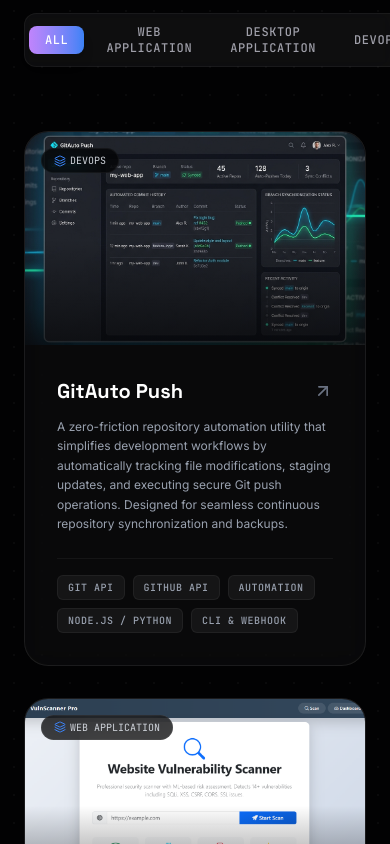
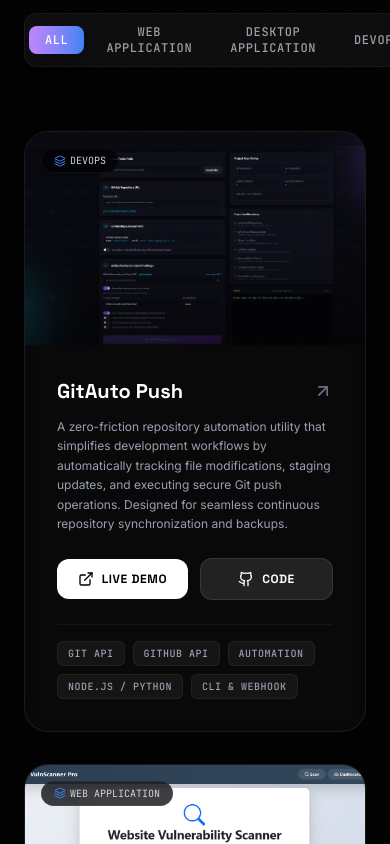
Before and after one commit to CoderKunal02/Portfolio, a React (Vite) app: page / in a window 390 px wide. Shown: the part 3780-4624 px from the top of the page. Built offline with nearby package versions, Linux system fonts and the light colour scheme.

Commit message:
Initial commit via GitAuto Push

```diff
--- a/src/components/Projects.tsx
+++ b/src/components/Projects.tsx
@@ -111,6 +111,28 @@
                     <p className="text-gray-400 text-xs sm:text-sm leading-relaxed mb-6">
                       {proj.description}
                     </p>
+
+                    {/* Mobile-only action buttons */}
+                    <div className="flex md:hidden items-center gap-3 mt-2 mb-6">
+                      <a
+                        href={proj.liveUrl}
+                        target="_blank"
+                        rel="noopener noreferrer"
+                        className="flex-1 py-3 px-4 rounded-xl bg-white text-black flex items-center justify-center gap-2 font-display text-xs font-bold uppercase tracking-wider transition-all duration-300 active:scale-[0.98]"
+                      >
+                        <ExternalLink className="w-4 h-4" />
+                        <span>Live Demo</span>
+                      </a>
+                      <a
+                        href={proj.githubUrl}
+                        target="_blank"
+                        rel="noopener noreferrer"
+                        className="flex-1 py-3 px-4 rounded-xl bg-white/10 text-white border border-white/10 flex items-center justify-center gap-2 font-display text-xs font-bold uppercase tracking-wider transition-all duration-300 active:scale-[0.98]"
+                      >
+                        <Github className="w-4 h-4" />
+                        <span>Code</span>
+                      </a>
+                    </div>
                   </div>
 
                   {/* Skills/Tags listed on card */}
--- a/src/data.ts
+++ b/src/data.ts
@@ -133,7 +133,7 @@
     title: "GitAuto Push",
     description: "A zero-friction repository automation utility that simplifies development workflows by automatically tracking file modifications, staging updates, and executing secure Git push operations. Designed for seamless continuous repository synchronization and backups.",
     tags: ["Git API", "GitHub API", "Automation", "Node.js / Python", "CLI & Webhook"],
-    imageSrc: "/images/gitauto-push.png",
+    imageSrc: "/images/autogitpush.png",
     liveUrl: "https://github.com/Kunal-CodeLab/GitAuto-Push",
     githubUrl: "https://github.com/Kunal-CodeLab/GitAuto-Push",
     category: "DevOps",
```
Also changed, not shown: public/images/autogitpush.png (added), public/images/gitauto-push.png (deleted).
